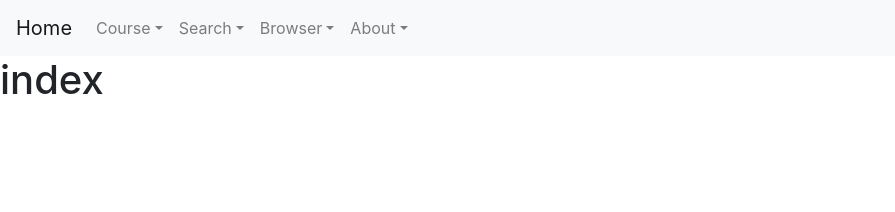
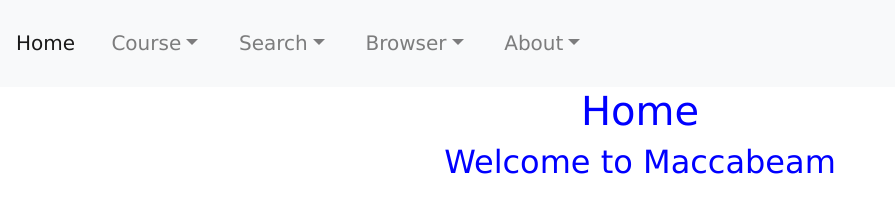
Before and after one commit to juncheong/Search-And-Reporting-Application, a website: page views/index.html in a window 1280 px wide. Shown: the whole page, without its empty margins (0-895 px from the left). Drawn offline with nearby package versions, Linux system fonts and the light colour scheme.

Commit message:
teeny style

```diff
--- a/public/stylesheets/index.css
+++ b/public/stylesheets/index.css
@@ -0,0 +1,22 @@
+html *{
+   font-family: Verdana, Geneva, Tahoma, sans-serif;
+}
+
+h1 {
+    text-align: center;
+    color: blue;
+  }
+
+h2 {
+    text-align: center;
+    color: blue;
+}
+
+
+ ul li{
+    margin: 3%;
+    font-size: 20px;
+    list-style-type: none;
+    font-family: verdana;
+
+}
--- a/views/index.html
+++ b/views/index.html
@@ -3,8 +3,10 @@
 
 <head>
   <script type="text/javascript" src="/javascripts/navigation.js"></script>
+  <link rel="stylesheet" href="/public/stylesheets/index.css">
 </head>
 
-<h1>index</h1>
+<h1>Home</h1>
+<h2>Welcome to Maccabeam</h2>
 
 </html>
```
Also changed, not shown: views/Dev_Descriptions.html (+2 -0 lines), views/browser.html (+2 -0 lines), views/contactUs.html (+2 -0 lines), views/fixedList.html (+2 -0 lines), views/fromFile.html (+1 -0 lines), views/geolocation.html (+1 -0 lines), views/googleAPI.html (+1 -0 lines), views/location.html (+2 -0 lines), views/ourSearchEngine.html (+1 -0 lines), views/screen.html (+2 -0 lines), views/test.html (+1 -0 lines), views/window.html (+2 -0 lines).
